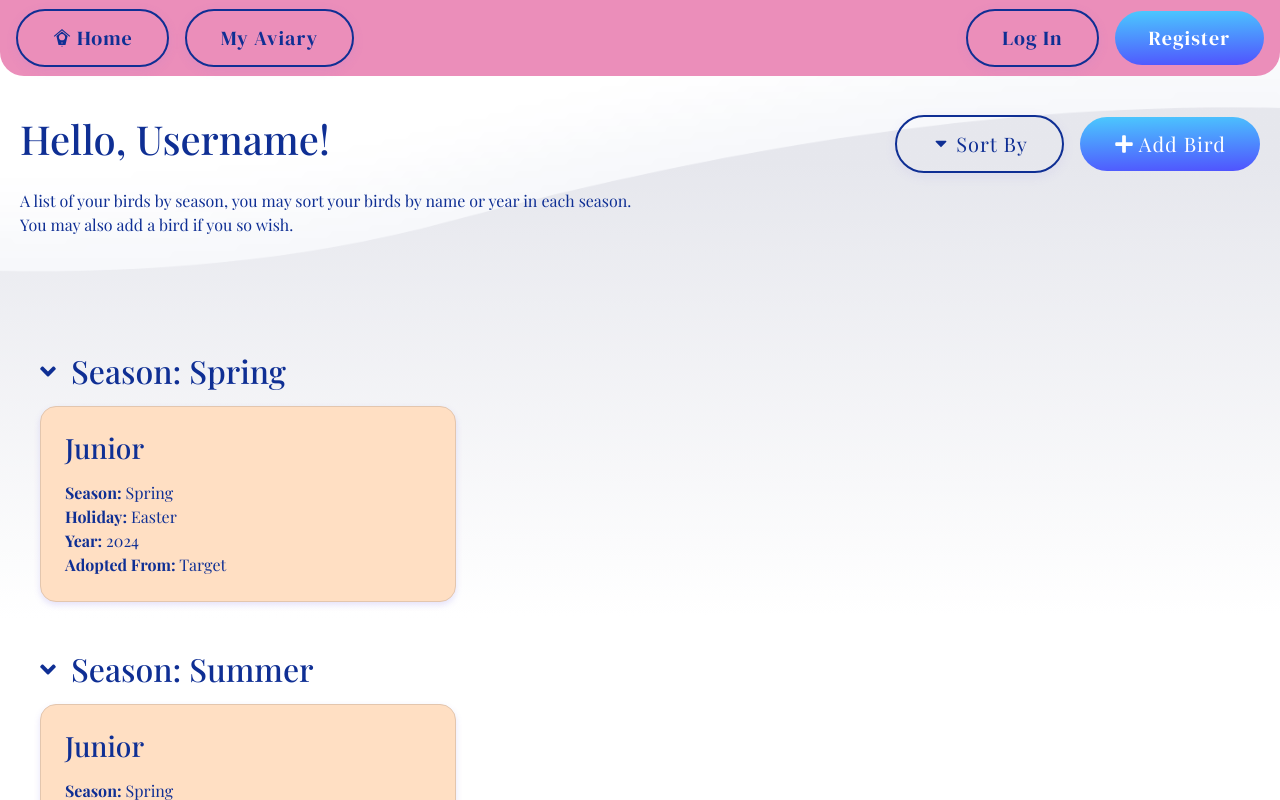
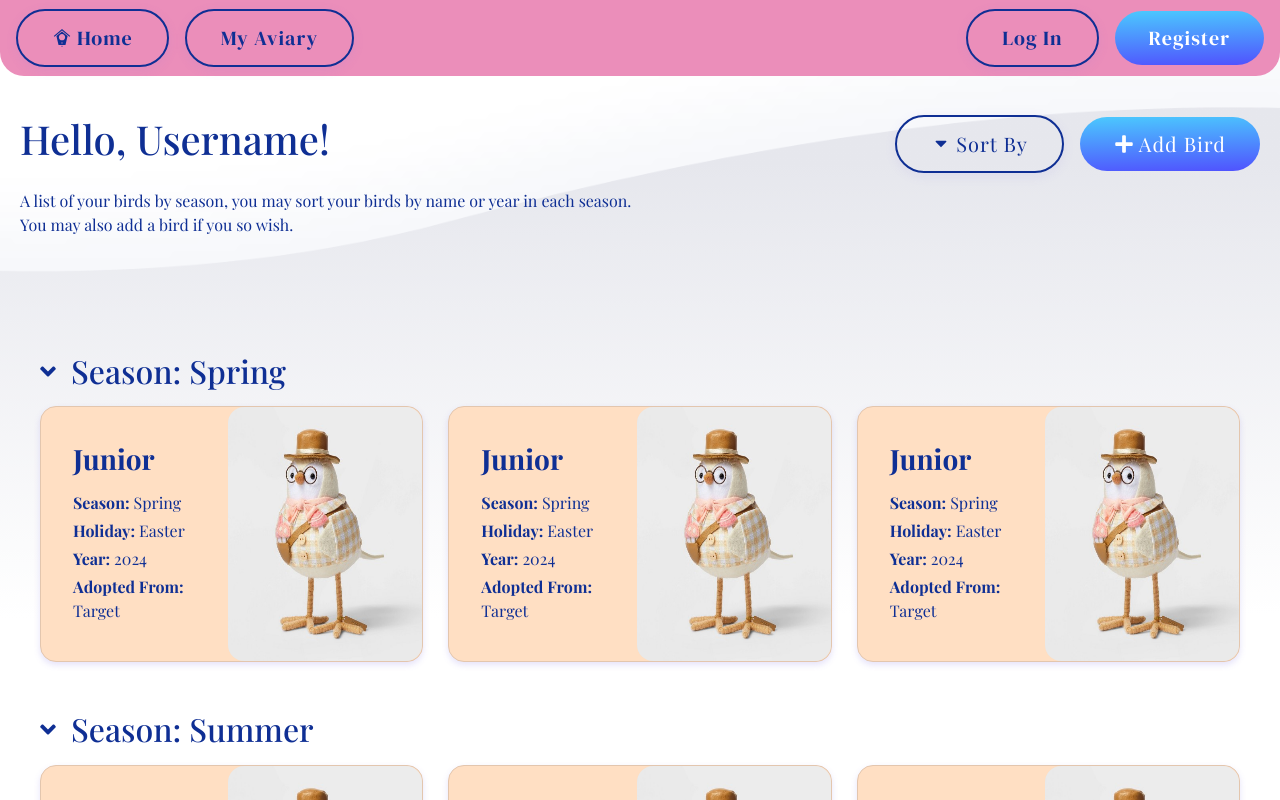
Before and after one commit to kprieto14/Birbs, a React (Vite) app in the folder ClientApp/: page /birdcage-list in a window 1280 px wide. Shown: the top 800 px of the page. Built offline with nearby package versions, Linux system fonts and the light colour scheme; a web font is replaced by a local one.

Commit message:
Finish static styling of bird list page

```diff
--- a/ClientApp/src/App.tsx
+++ b/ClientApp/src/App.tsx
@@ -2,7 +2,7 @@ import React from 'react'
 import { Nav } from './components/Nav'
 import { Home } from './pages/Home'
 import { Route, Routes } from 'react-router-dom'
-// import { Footer } from './components/Footer'
+import { Footer } from './components/Footer'
 import { AddBird } from './pages/AddBird'
 import { BirdCageList } from './pages/BirdCageList'
 import { Register } from './pages/Register'
@@ -25,7 +25,7 @@ export function App() {
           </Routes>
         </div>
 
-        {/* <Footer /> */}
+        <Footer />
     </div>
   )
 }
--- a/ClientApp/src/components/NoTitleCage.tsx
+++ b/ClientApp/src/components/NoTitleCage.tsx
@@ -5,14 +5,16 @@ export function NoTitleCage() {
     return (
         <article className="bird-cage">
             <aside>
-                <h3 className="mb-3">Junior</h3>
-                <p><strong>Season:</strong> Spring</p>
-                <p><strong>Holiday:</strong> Easter</p>
-                <p><strong>Year:</strong> 2024</p>
-                <p><strong>Adopted From:</strong> Target</p>
+                <h3 className="mb-3"><strong>Junior</strong></h3>
+                <p className="mb-1"><strong>Season:</strong> Spring</p>
+                <p className="mb-1"><strong>Holiday:</strong> Easter</p>
+                <p className="mb-1"><strong>Year:</strong> 2024</p>
+                <p className="mb-1"><strong>Adopted From:</strong> Target</p>
             </aside>
 
-            {/* <img src={Junior} alt="Fabric Bird" /> */}
+            <div className="h-100">
+              <img src={Junior} alt="Fabric Bird" />
+            </div>
         </article>
     )
 }
--- a/ClientApp/src/index.scss
+++ b/ClientApp/src/index.scss
@@ -44,7 +44,7 @@ nav {
   align-items: center;
   margin: 0 auto;
   padding: 0 1rem;
-  max-width: 80rem;
+  max-width: 90rem;
 
   div {
     display: flex;
@@ -129,7 +129,7 @@ nav {
 
 .bird-list {
   padding: 115px 1.25rem 0 1.25rem;
-  max-width: 80rem;
+  max-width: 90rem;
   margin: 0 auto;
 
   .season-header {
@@ -150,17 +150,26 @@ nav {
 .bird-cage {
   display: flex;
   align-items: center;
-  max-height: 15rem;
-  max-width: 26rem;
-  padding: 1.5rem 0 1.5rem 1.5rem;
-  gap: 8rem;
+  max-height: 16rem;
+  max-width: 30rem;
+  gap: 2rem;
   background-color: var(--yellow);
   border: 1px solid #E3C6AE;
   border-radius: 1rem;
   box-shadow: 0px 3px 6px #8274E833;
 
+  aside {
+    padding: 2rem 0 2em 2rem;
+  }
+
   img {
     height: 100%;
     width: 100%;
+    border-radius: 1rem;
   }
 }
+
+.season-list {
+  display: flex;
+  gap: 25px;
+}
--- a/ClientApp/src/pages/BirdCageList.tsx
+++ b/ClientApp/src/pages/BirdCageList.tsx
@@ -47,9 +47,11 @@ export function BirdCageList() {
                             <h2>Season: {season}</h2>
                         </header>
 
-                        <article className="mb-5">
+                        <div className="mb-5 season-list">
                             <NoTitleCage />
-                        </article>
+                            <NoTitleCage />
+                            <NoTitleCage />
+                        </div>
                     </section>
                 ))}
             </div>
```
